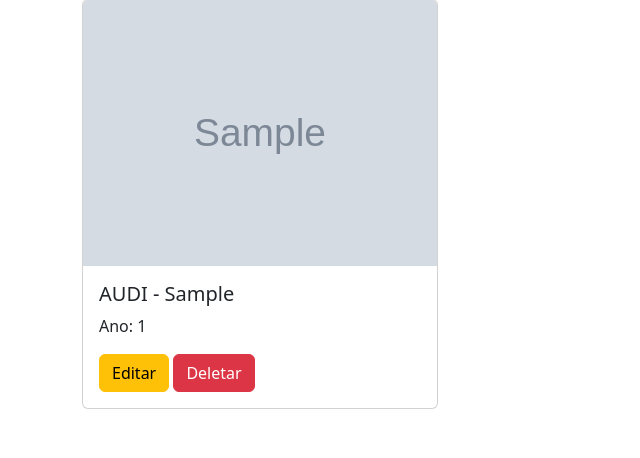
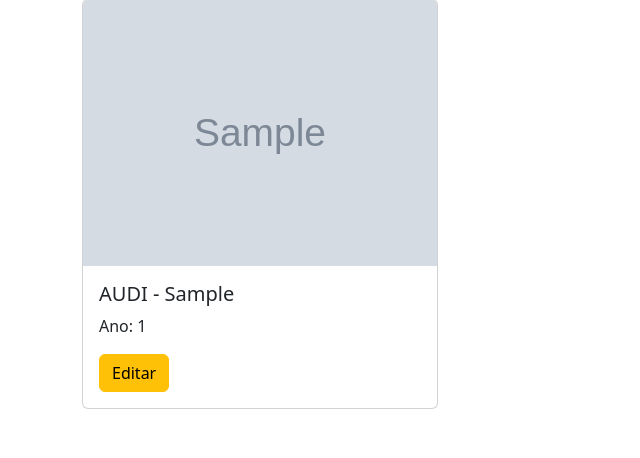
Before and after one commit to Dev-Gabu/web_mobile, a Django app: page /veiculo/ in a window 1280 px wide. Shown: the part 111-569 px from the top of the page, without its empty margins (0-640 px from the left). Run offline with Django 5.2, Linux system fonts and the light colour scheme; tables that the repository leaves empty hold one stand-in row (values such as "Sample post"); grey boxes marked "Sample" are stand-in pictures; some libraries are stand-ins or nearby versions.

Commit message:
Hotfix 16/05

```diff
--- a/sistema/templates/veiculo/editar.html
+++ b/sistema/templates/veiculo/editar.html
@@ -7,7 +7,7 @@
 
         <div class="container mt-5">
             <h1 class="mb-4">Editar Veículo</h1>
-            <form action = '/' method="POST" enctype="multipart/form-data">
+            <form action = '/veiculo/{{id}}' method="POST" enctype="multipart/form-data">
                 {% csrf_token %}
                 {% for field in form %}
                     <div class="mb-3">
--- a/sistema/templates/veiculo/listar.html
+++ b/sistema/templates/veiculo/listar.html
@@ -25,8 +25,8 @@
                             <h5 class="card-title">{{ veiculo.get_nome_marca }} - {{ veiculo.modelo }}</h5>
                             <p class="card-text">Ano: {{ veiculo.ano }}</p>
                             <div class="d-grid gap-2 d-md-block">
-                                <button class="btn btn-warning" href='/veiculo/{{veiculo.id}}' type="button">Editar</button>
-                                <button class="btn btn-danger" type="button">Deletar</button>
+                                <a class="btn btn-warning" href='/veiculo/{{veiculo.id}}' type="button">Editar</a>
+                                <!-- <a class="btn btn-danger" href='' type="button">Deletar</button> -->
                               </div>
                         </div>
                     </div>
```
Also changed, not shown: sistema/veiculo/fotos/Saukarau.jpg (added).
